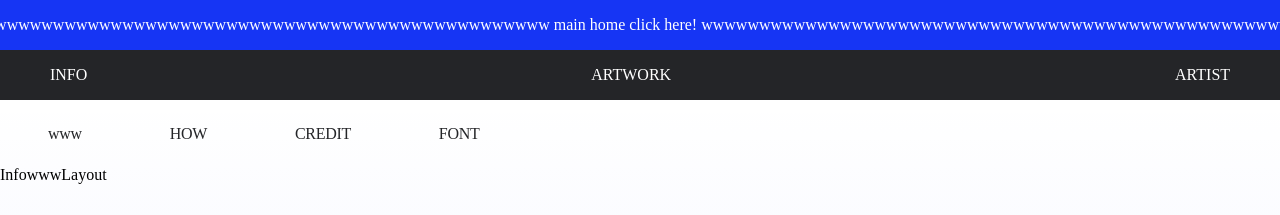
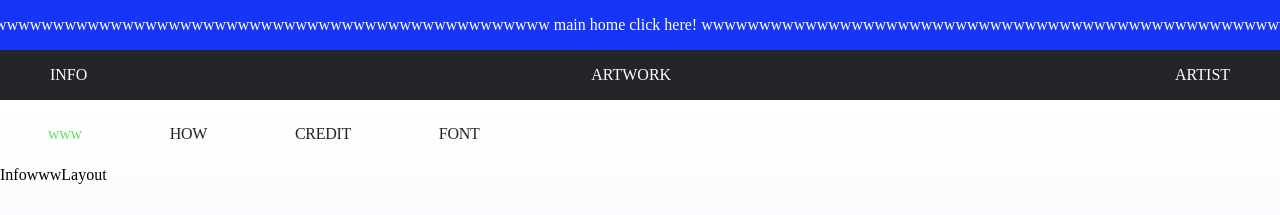
Before and after one commit to JaeIL00/www-project-web, a React (Vite) app: page /info/www in a window 1280 px wide. Shown: the top 215 px of the page. Built offline with nearby package versions, Linux system fonts and the light colour scheme.

Commit message:
feat: Create Change Text Color of Info Header #2

```diff
--- a/src/components/info/Info.tsx
+++ b/src/components/info/Info.tsx
@@ -1,4 +1,4 @@
-import React from 'react'
+import React, { useState } from 'react'
 import { Route, Routes } from 'react-router-dom'
 import styled from 'styled-components'
 import { InfoCreditLayout } from '../../layout/info/InfoCreditLayout'
@@ -8,9 +8,47 @@ import { InfoHowLayout } from '../../layout/info/InfoHowLayout'
 import { InfowwwLayout } from '../../layout/info/InfowwwLayout'
 
 export const Info = () => {
+  // 헤더 텍스트 컬러 변경
+  const [textColor, setTextColor] = useState([true, false, false, false])
+  const textColorHandler = (page: string) => {
+    /* eslint-disable */
+    switch (page) {
+      case 'www':
+        setTextColor((prev) => {
+          const next = prev.map((item) => (item = false))
+          next[0] = true
+          return next
+        })
+        break
+      case 'how':
+        setTextColor((prev) => {
+          const next = prev.map((item) => (item = false))
+          next[1] = true
+          return next
+        })
+        break
+      case 'credit':
+        setTextColor((prev) => {
+          const next = prev.map((item) => (item = false))
+          next[2] = true
+          return next
+        })
+        break
+      case 'font':
+        setTextColor((prev) => {
+          const next = prev.map((item) => (item = false))
+          next[3] = true
+          return next
+        })
+        break
+      default:
+        return
+    }
+    /* eslint-enable */
+  }
   return (
     <Background>
-      <InfoHeaderLayout />
+      <InfoHeaderLayout textColor={textColor} textColorHandler={textColorHandler} />
       <Routes>
         <Route path="/www" element={<InfowwwLayout />} />
         <Route path="/how" element={<InfoHowLayout />} />
--- a/src/layout/info/InfoHeaderLayout.tsx
+++ b/src/layout/info/InfoHeaderLayout.tsx
@@ -2,20 +2,39 @@ import React from 'react'
 import { Link } from 'react-router-dom'
 import styled from 'styled-components'
 
-export const InfoHeaderLayout = () => {
+/* eslint-disable */
+interface InfoHeaderProps {
+  textColor: boolean[]
+  textColorHandler: (page: string) => void
+}
+/* eslint-enable */
+
+export const InfoHeaderLayout = ({ textColor, textColorHandler }: InfoHeaderProps) => {
   return (
     <HeaderContainer>
       <LinkBox>
-        <Text to="www">www</Text>
+        <Text to="www" color={textColor[0] ? '#64E269' : '#242528'} onClick={() => textColorHandler('www')}>
+          www
+        </Text>
       </LinkBox>
       <LinkBox>
-        <Text to="how">HOW</Text>
+        <Text to="how" color={textColor[1] ? '#64E269' : '#242528'} onClick={() => textColorHandler('how')}>
+          HOW
+        </Text>
       </LinkBox>
       <LinkBox>
-        <Text to="credit">CREDIT</Text>
+        <Text
+          to="credit"
+          color={textColor[2] ? '#64E269' : '#242528'}
+          onClick={() => textColorHandler('credit')}
+        >
+          CREDIT
+        </Text>
       </LinkBox>
       <LinkBox>
-        <Text to="font">FONT</Text>
+        <Text to="font" color={textColor[3] ? '#64E269' : '#242528'} onClick={() => textColorHandler('font')}>
+          FONT
+        </Text>
       </LinkBox>
     </HeaderContainer>
   )
@@ -29,9 +48,10 @@ const HeaderContainer = styled.div`
 const LinkBox = styled.div`
   padding: 0 2.75rem;
 `
-const Text = styled(Link)`
+const Text = styled(Link)<{ color: string }>`
   font-size: 1rem;
   font-weight: 500;
   line-height: 1.2rem;
   letter-spacing: -0.02rem;
+  color: ${({ color }) => color};
 `
```
